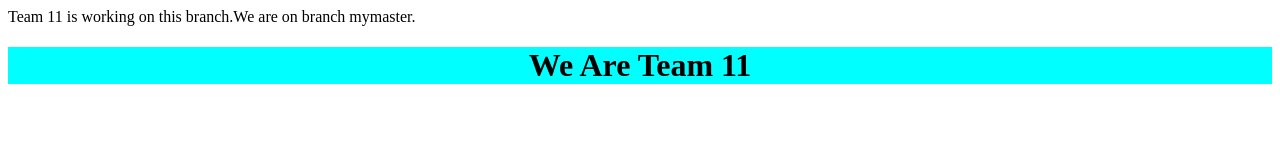
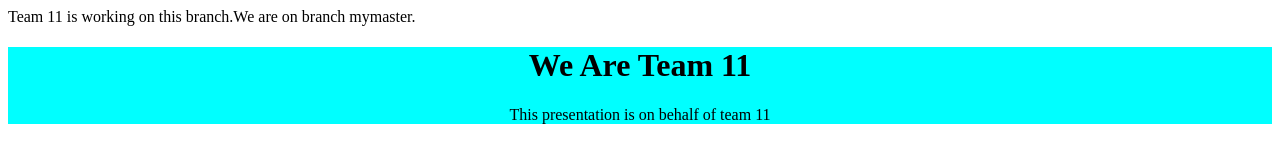
Before and after one commit to Hemasingh2801/Team11, a plain HTML site: page index.html in a window 1280 px wide. Drawn offline with Linux system fonts and the light colour scheme.

Commit message:
Changes made to the index.html file

```diff
--- a/index.html
+++ b/index.html
@@ -10,6 +10,7 @@ Team 11 is working on this branch.We are on branch mymaster.
 <body>
     <div style="background-color: aqua;text-align: center;" class="topic">
         <h1>We Are Team 11</h1>
+        <p>This presentation is on behalf of team 11</p>
     </div>
 </body>
 </html>
```
